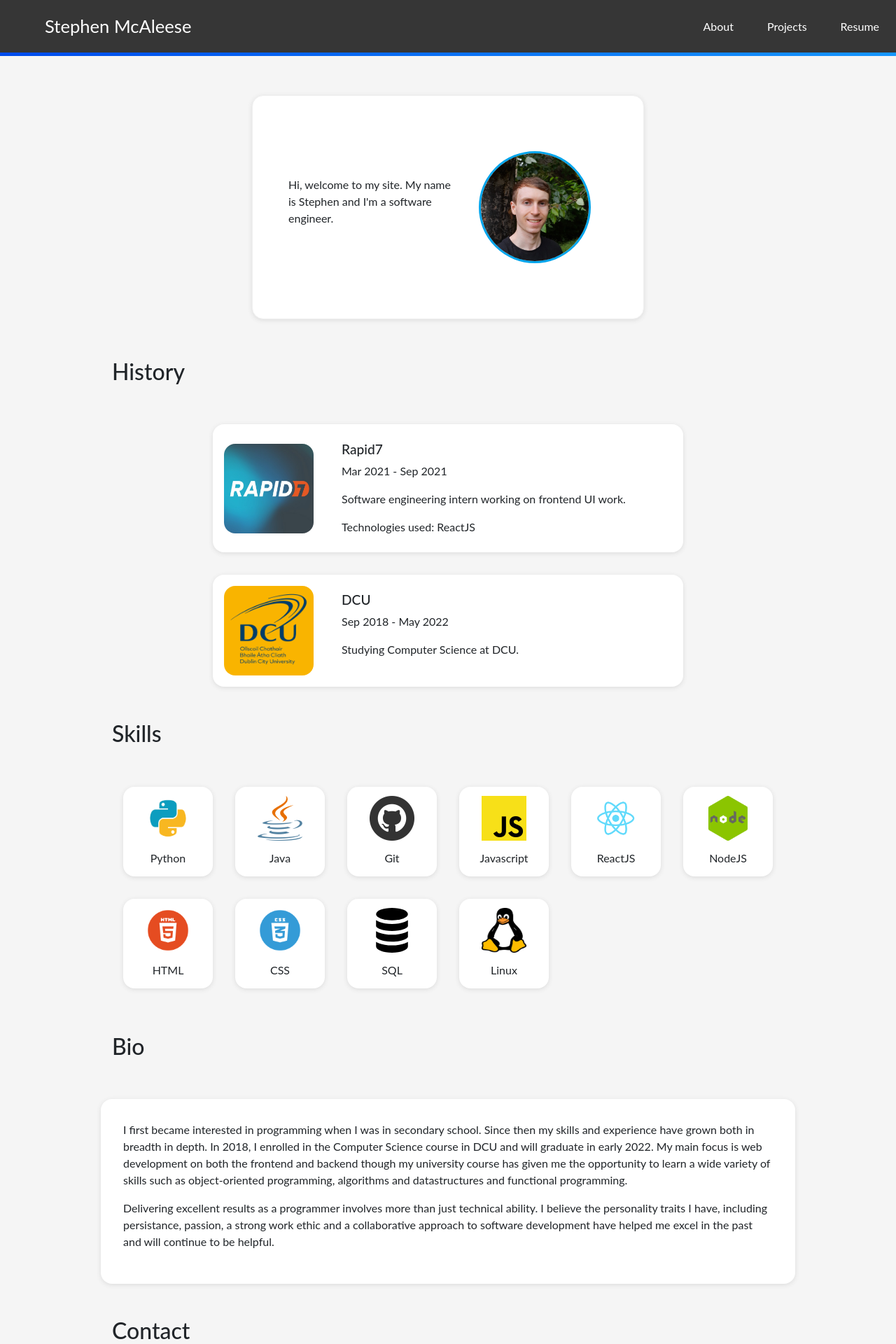
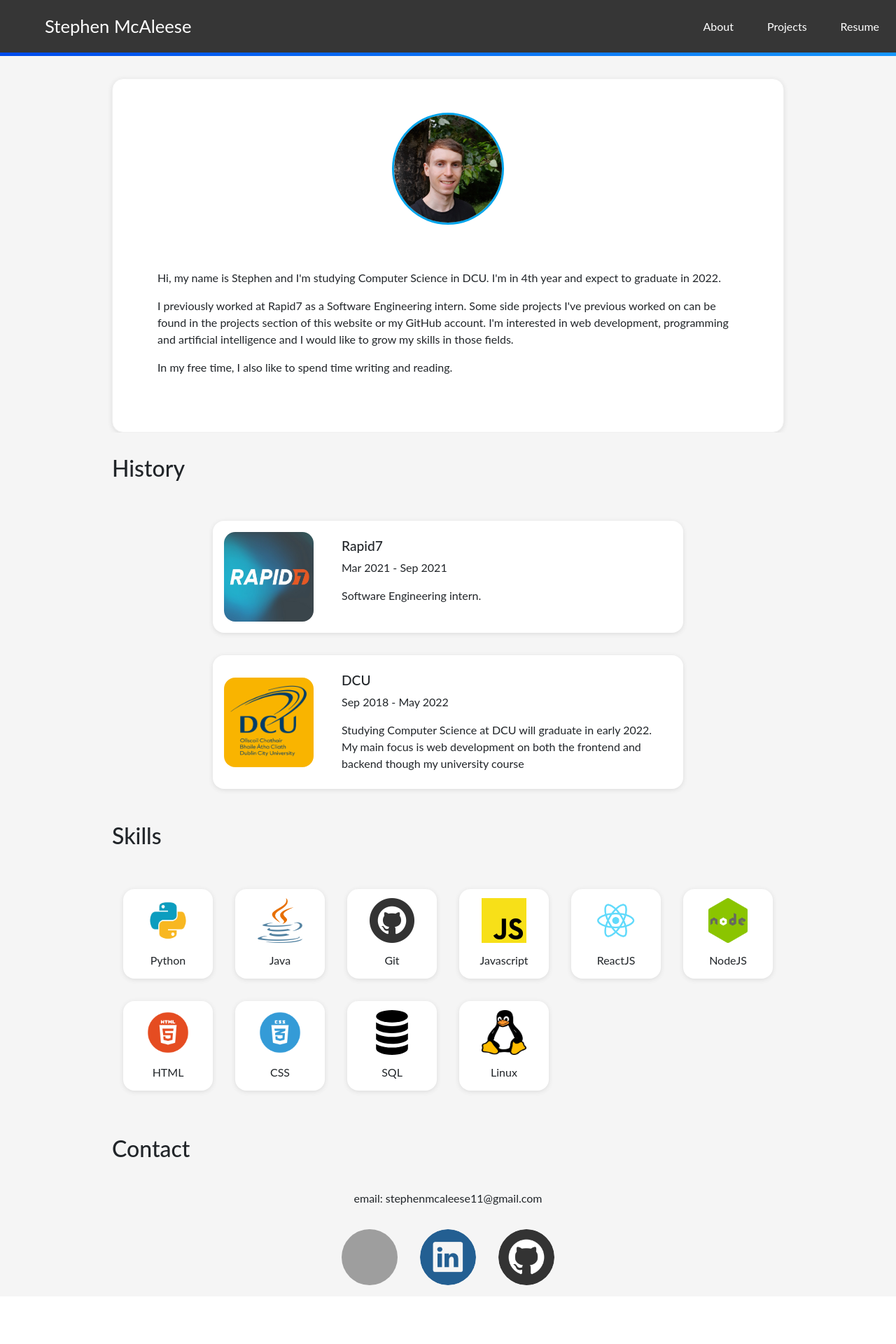
Before and after one commit to smcaleese/smcaleese.github.io, a React (Create React App) app: page /#/ in a window 1280 px wide. Shown: the top 1920 px of the page at 70% size. After the commit the page ends 1852 px from the top, so only its background shows below. Built offline with nearby package versions, Linux system fonts and the light colour scheme; grey boxes are pictures that could not be loaded.

Commit message:
Added new about description and removed bio section (#13)

```diff
--- a/src/Components/About/About.js
+++ b/src/Components/About/About.js
@@ -20,9 +20,17 @@ import './About.scss'
 
 const LandingSection = () => (
   <section className="landing-section center">
-    <div className="landing-card">
+    <div className="landing-card center-horizontally">
       <div className="welcome-message">
-        <p>Hi, welcome to my site. My name is Stephen and I'm a software engineer.</p>
+        <p>Hi, my name is Stephen and I'm studying Computer Science in DCU. I'm in 4th year and expect to graduate in 2022.</p>
+        <p>
+          I previously worked at Rapid7 as a Software Engineering intern. Some side projects I've previous worked on can be found in the projects
+          section of this website or my GitHub account. I'm interested in web development, programming and artificial intelligence and I would like to
+          grow my skills in those fields.
+        </p>
+        <p>
+          In my free time, I also like to spend time writing and reading.
+        </p>
       </div>
       <img className="portrait-image" src={face} alt="portrait" />
     </div>
@@ -33,7 +41,6 @@ const InfoSection = () => (
   <div className="info-section center">
     <History />
     <Skills />
-    <Bio />
     <Contact />
   </div>
 )
@@ -65,8 +72,7 @@ const History = () => (
       title="Rapid7"
       description={[
           "Mar 2021 - Sep 2021",
-          "Software engineering intern working on frontend UI work.",
-          "Technologies used: ReactJS"
+          "Software Engineering intern.",
       ]}
       image={rapid7Logo}
     />
@@ -74,7 +80,7 @@ const History = () => (
       title="DCU"
       description={[
           "Sep 2018 - May 2022",
-          "Studying Computer Science at DCU."
+          "Studying Computer Science at DCU will graduate in early 2022. My main focus is web development on both the frontend and backend though my university course",
       ]}
       image={dcuLogo}
     />
@@ -104,34 +110,6 @@ const Skills = () => (
       <SmallBox text="CSS" image={cssLogo} />
       <SmallBox text="SQL" image={sqlLogo} />
       <SmallBox text="Linux" image={linuxLogo} />
-    </div>
-  </div>
-)
-
-const Bio = () => (
-  <div className="section bio-section">
-    <h1 className="info-title">Bio</h1>
-    <div className="bio-box">
-      <p>
-        I first became interested in programming when I was in
-        secondary school. Since then my skills and experience
-        have grown both in breadth in depth. In 2018, I
-        enrolled in the Computer Science course in DCU and
-        will graduate in early 2022. My main focus is web
-        development on both the frontend and backend though
-        my university course has given me the opportunity to
-        learn a wide variety of skills such as object-oriented
-        programming, algorithms and datastructures and
-        functional programming.
-      </p>
-      <p>
-        Delivering excellent results as a programmer involves
-        more than just technical ability. I believe the
-        personality traits I have, including persistance,
-        passion, a strong work ethic and a collaborative
-        approach to software development have helped me
-        excel in the past and will continue to be helpful.
-      </p>
     </div>
   </div>
 )
--- a/src/Components/About/About.scss
+++ b/src/Components/About/About.scss
@@ -12,29 +12,23 @@
 }
 
 .landing-section {
-  height: 25vh;
-  min-height: 25rem;
   width: 100vw;
   max-width: 100%;
   background-color: #f5f5f5;
 
   .landing-card {
     margin-top: 2rem;
-    height: 20rem;
-    width: 35rem;
+    width: 50%;
     background-color: white;
     border-radius: 1rem;
     display: flex;
     flex-direction: row;
-    justify-content: center;
-    align-items: center;
     box-shadow: 0 0.1rem 0.4rem 0.01rem #ddd;
     border: 1px solid #f0f0f0;
 
     .welcome-message {
       font-size: 1.1rem;
-      margin: 0 0 0 1.5rem;
-      width: 15rem;
+      margin: 4rem;
     }
 
     .portrait-image {
@@ -42,15 +36,20 @@
       height: 10rem;
       width: 10rem;
       border: 0.2rem solid #00A5EC;
-      margin: 2rem 3rem 2rem 2rem;
+      margin: 0rem 3rem 0 3rem;
+      margin: 0 3rem;
     }
   }
 
-  @media (max-width: 800px) {
+  @media (max-width: 1500px) {
     .landing-card {
       flex-direction: column;
       flex-direction: column-reverse;
       width: 75vw;
+
+      .portrait-image {
+        margin-top: 3rem;
+      }
     }
   }
 }
```
Also changed, not shown: 1 other file (tests, documents, lock files or other folders).
